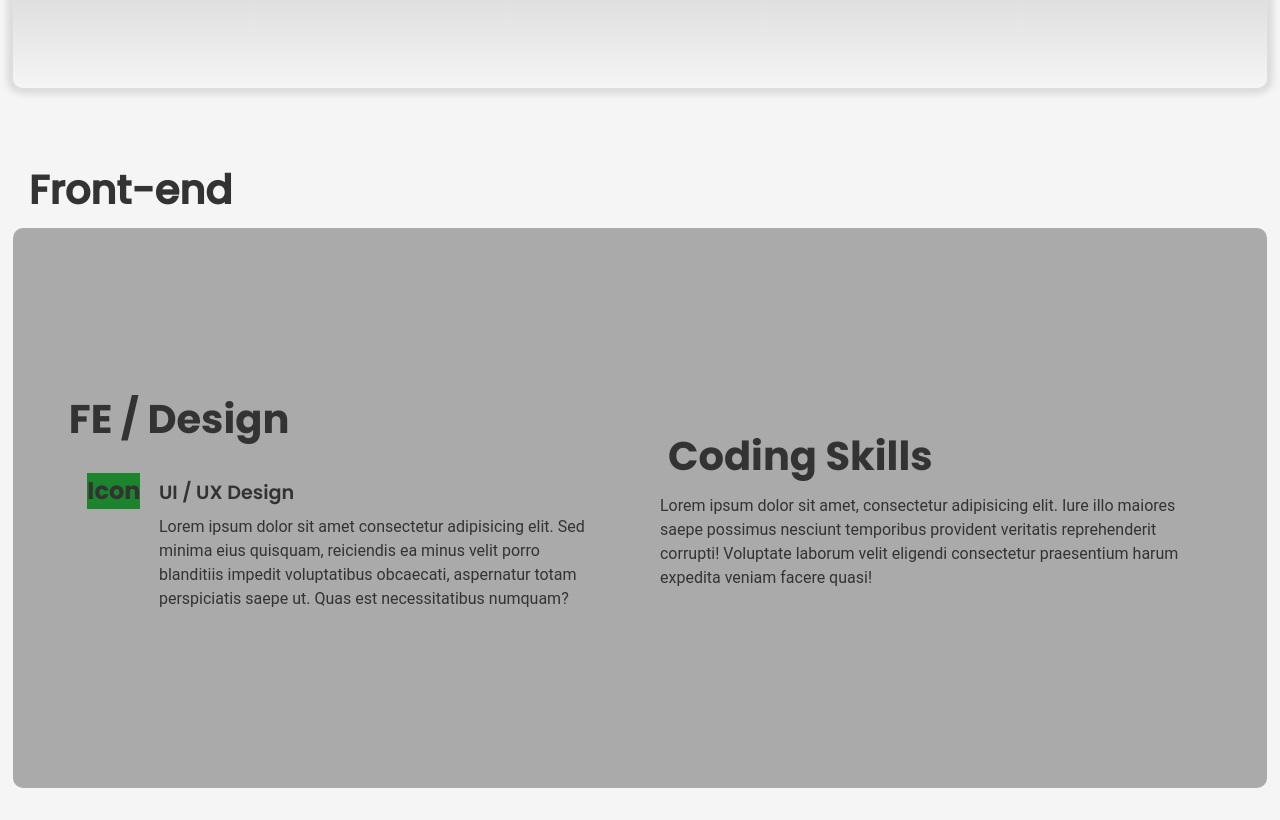
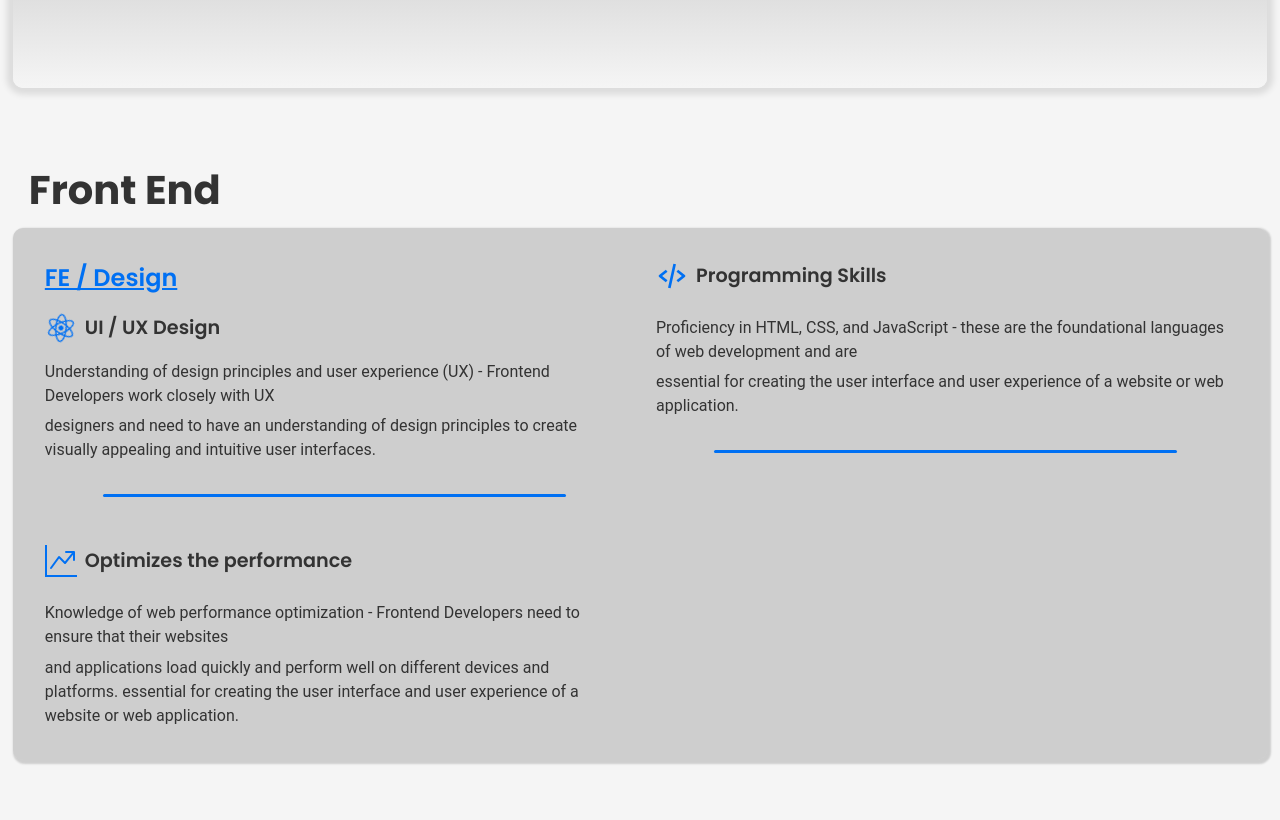
Before and after one commit to ShinMini/shinmini-homepage, a React (Vite) app: page / in a window 1280 px wide. Shown: the part 820-1640 px from the top of the page. After the commit the page ends 1612 px from the top, so only its background shows below. Built offline with nearby package versions, Linux system fonts and the light colour scheme; no server answers.

Commit message:
feat(front-end): add front-end skill set page

```diff
--- a/src/components/navbar/index.tsx
+++ b/src/components/navbar/index.tsx
@@ -14,7 +14,6 @@ import Spacing from '@src/themes/Spacing';
 
 const Container = styled.nav`
   display: flex;
-  flex-direction: row;
   justify-content: space-between;
   background-color: ${props => props.theme.colors.primary};
   padding: 0.5rem 1rem;
@@ -80,7 +79,7 @@ const NavBox = styled.nav<{ ismenuopen: boolean }>`
     background-color: ${props => hexToRGBA(props.theme.colors.yellow, 0.9)};
 
     transition: transform 0.2s ease-in-out;
-    transform: ${props => (props.ismenuopen ? 'translateX(0)' : 'translateX(85%)')};
+    transform: ${props => (props.ismenuopen ? 'translateX(0)' : 'translateX(90%)')};
 
     &:hover {
       transform: translateX(0);
--- a/src/pages/home/components/FrontEnd.tsx
+++ b/src/pages/home/components/FrontEnd.tsx
@@ -1,210 +1,169 @@
 import Spacing from '@src/themes/Spacing';
 import React from 'react';
 import { styled } from 'styled-components';
+import { RiReactjsFill } from 'react-icons/ri';
+import { BiCodeAlt } from 'react-icons/bi';
+import { BsGraphUpArrow } from 'react-icons/bs';
+import { hexToRGBA } from '@src/features/authentication';
 
 const Container = styled.div`
-  display: flex;
-  flex-direction: column;
-
   margin-top: 2rem;
   padding: 2rem 0;
-
-  color: ${props => props.theme.colors.text};
-  background-color: ${props => props.theme.colors.background};
 `;
 
 const Header = styled.header`
-  display: flex;
-
-  margin: 0;
   padding: 0.5rem 1rem;
-
-  color: ${props => props.theme.colors.text};
-  background-color: ${props => props.theme.colors.background};
-
   h1 {
-    margin: 0;
-    padding: 0;
-
-    font-family: 'PoppinsMedium';
+    font-family: 'PoppinsBold';
     font-size: 2.5rem;
-    font-weight: 800;
   }
 `;
 
 const Content = styled.div`
   display: grid;
   grid-template-columns: 1fr 1fr;
+  justify-content: center;
 
-  height: max(35rem, 60vh);
+  box-sizing: border-box;
+  padding: 2rem;
+  gap: 2rem;
 
-  justify-content: center;
-  align-items: center;
-
-  margin: auto;
-  padding: 2rem;
-
-  gap: 0.5rem;
-
-  background-color: ${props => props.theme.colors.opposite.gray};
   border-radius: 10px;
+  background-color: ${props => hexToRGBA(props.theme.colors.opposite.background)};
+  box-shadow: 2px 2px 2px 2px ${props => hexToRGBA(props.theme.colors.opposite.background)};
 
   @media (max-width: ${Spacing.mobile}) {
     grid-template-columns: 1fr;
-
-    height: max(50rem, 80vh);
   }
 `;
 
 const FEDesign = styled.div`
   display: flex;
   flex-direction: column;
-
-  width: 100%;
-  max-width: 50rem;
-
-  box-sizing: border-box;
-
-  margin: auto;
-  padding: 1rem;
-
-  gap: 0.5rem;
-
-  color: ${props => props.theme.colors.text};
-  background-color: ${props => props.theme.colors.opposite.gray};
-
+  gap: 1rem;
   h1 {
-    margin-left: 0.5rem;
-    padding: 0;
-
-    font-family: 'PoppinsBold';
-    font-size: 2.5rem;
-  }
-
-  section {
-    display: grid;
-    grid-template-columns: 1fr 6fr;
-    justify-content: space-around;
-    align-items: baseline;
-    width: 100%;
-    max-width: 50rem;
-    margin: auto;
-    padding: 1rem;
-    gap: 0.5rem;
-    font-family: 'PoppinsMedium';
-
-    @media (max-width: ${Spacing.mobile}) {
-      grid-template-columns: 1fr;
-    }
-    h2 {
-      margin: 0 auto;
-      padding: 0;
-
-      font-size: 1.5rem;
-
-      color: ${props => props.theme.colors.text};
-      background-color: ${props => props.theme.colors.opposite.green};
-      font-family: 'PoppinsBold';
-
-      @media (max-width: ${Spacing.mobile}) {
-        font-size: 1.2rem;
-        text-align: center;
-        width: 100%;
-        padding: 0.5rem;
-      }
-    }
-    article {
-      display: flex;
-      flex-direction: column;
-
-      gap: 0.5rem;
-
-      width: 100%;
-      h3 {
-        margin: 0;
-        padding: 0;
-
-        font-size: 1.2rem;
-        font-family: 'PoppinsSemiBold';
-      }
-      p {
-        word-wrap: break-word;
-        word-break: break-word;
-      }
-    }
+    color: ${props => props.theme.colors.primary};
+    font-family: 'PoppinsSemiBold';
+    font-size: 1.5rem;
+    text-decoration: underline;
   }
 `;
 
-const CodingSkills = styled.div`
+const FEContent = styled.div`
   display: flex;
   flex-direction: column;
+  gap: 0.5rem;
+`;
 
-  width: 100%;
-  max-width: 50rem;
+const FEHeader = styled.div`
+  display: flex;
+  font-size: 1.2rem;
+  margin-bottom: 0.5rem;
 
-  box-sizing: border-box;
+  align-items: center;
 
-  margin: auto;
-  padding: 1rem;
+  h3 {
+    font-family: 'PoppinsSemiBold';
+  }
+`;
 
-  gap: 0.5rem;
+const Icon = styled.div<{ color?: string }>`
+  display: flex;
+  justify-content: center;
+  align-items: center;
 
-  color: ${props => props.theme.colors.text};
-  background-color: ${props => props.theme.colors.opposite.gray};
+  font-size: 2rem;
+  color: ${props => props.color || props.theme.colors.primary};
+  margin-right: 0.5rem;
+`;
 
-  h1 {
-    margin-left: 0.5rem;
-    padding: 0;
-
-    font-family: 'PoppinsBold';
-    font-size: 2.5rem;
+const FEIcon = styled(Icon)`
+  @keyframes spin {
+    0% {
+      transform: rotate(0deg);
+    }
+    100% {
+      transform: rotate(360deg);
+    }
   }
 
-  section {
-    display: grid;
-    grid-template-columns: 1fr 6fr;
-    justify-content: space-around;
-    align-items: baseline;
-    width: 100%;
-    max-width: 50rem;
-    margin: auto;
-    padding: 1rem;
-    gap: 0.5rem;
-    font-family: 'PoppinsMedium';
+  animation: spin 4s linear infinite;
+`;
 
-    @media (max-width: ${Spacing.mobile}) {
-      grid-template-columns: 1fr;
-    }
-  }
+const FEContext = styled.div`
+  display: flex;
+  flex-direction: column;
+  gap: 0.4rem;
+`;
+
+const Border = styled.div`
+  width: 80%;
+  margin: 1rem auto;
+  height: 3px;
+  background-color: ${props => props.theme.colors.primary};
+  border-radius: 10px;
 `;
 
 const FrontEnd: React.FC = () => {
   return (
     <Container>
       <Header>
-        <h1>Front-end</h1>
+        <h1>Front End</h1>
       </Header>
       <Content>
         <FEDesign>
           <h1>FE / Design</h1>
-          <section>
-            <h2>Icon</h2>
-            <article>
+          <FEContent>
+            <FEHeader>
+              <FEIcon>
+                <RiReactjsFill />
+              </FEIcon>
               <h3>UI / UX Design</h3>
-              <p>
-                Lorem ipsum dolor sit amet consectetur adipisicing elit. Sed minima eius quisquam, reiciendis ea minus
-                velit porro blanditiis impedit voluptatibus obcaecati, aspernatur totam perspiciatis saepe ut. Quas est
-                necessitatibus numquam?
-              </p>
-            </article>
-          </section>
+            </FEHeader>
+            <FEContext>
+              <span>
+                Understanding of design principles and user experience (UX) - Frontend Developers work closely with UX
+              </span>
+              <span>
+                designers and need to have an understanding of design principles to create visually appealing and
+                intuitive user interfaces.
+              </span>
+            </FEContext>
+          </FEContent>
+          <Border />
         </FEDesign>
-        <CodingSkills>
-          <h1>Coding Skills</h1>
-          Lorem ipsum dolor sit amet, consectetur adipisicing elit. Iure illo maiores saepe possimus nesciunt temporibus
-          provident veritatis reprehenderit corrupti! Voluptate laborum velit eligendi consectetur praesentium harum
-          expedita veniam facere quasi!
-        </CodingSkills>
+        <FEDesign>
+          <FEHeader>
+            <Icon>
+              <BiCodeAlt />
+            </Icon>
+            <h3>Programming Skills</h3>
+          </FEHeader>
+          <FEContext>
+            <span>
+              Proficiency in HTML, CSS, and JavaScript - these are the foundational languages of web development and are
+            </span>
+            <span>essential for creating the user interface and user experience of a website or web application.</span>
+          </FEContext>
+          <Border />
+        </FEDesign>
+        <FEDesign>
+          <FEHeader>
+            <Icon>
+              <BsGraphUpArrow />
+            </Icon>
+            <h3>Optimizes the performance</h3>
+          </FEHeader>
+          <FEContext>
+            <span>
+              Knowledge of web performance optimization - Frontend Developers need to ensure that their websites
+            </span>
+            <span>
+              and applications load quickly and perform well on different devices and platforms. essential for creating
+              the user interface and user experience of a website or web application.
+            </span>
+          </FEContext>
+        </FEDesign>
       </Content>
     </Container>
   );
```
